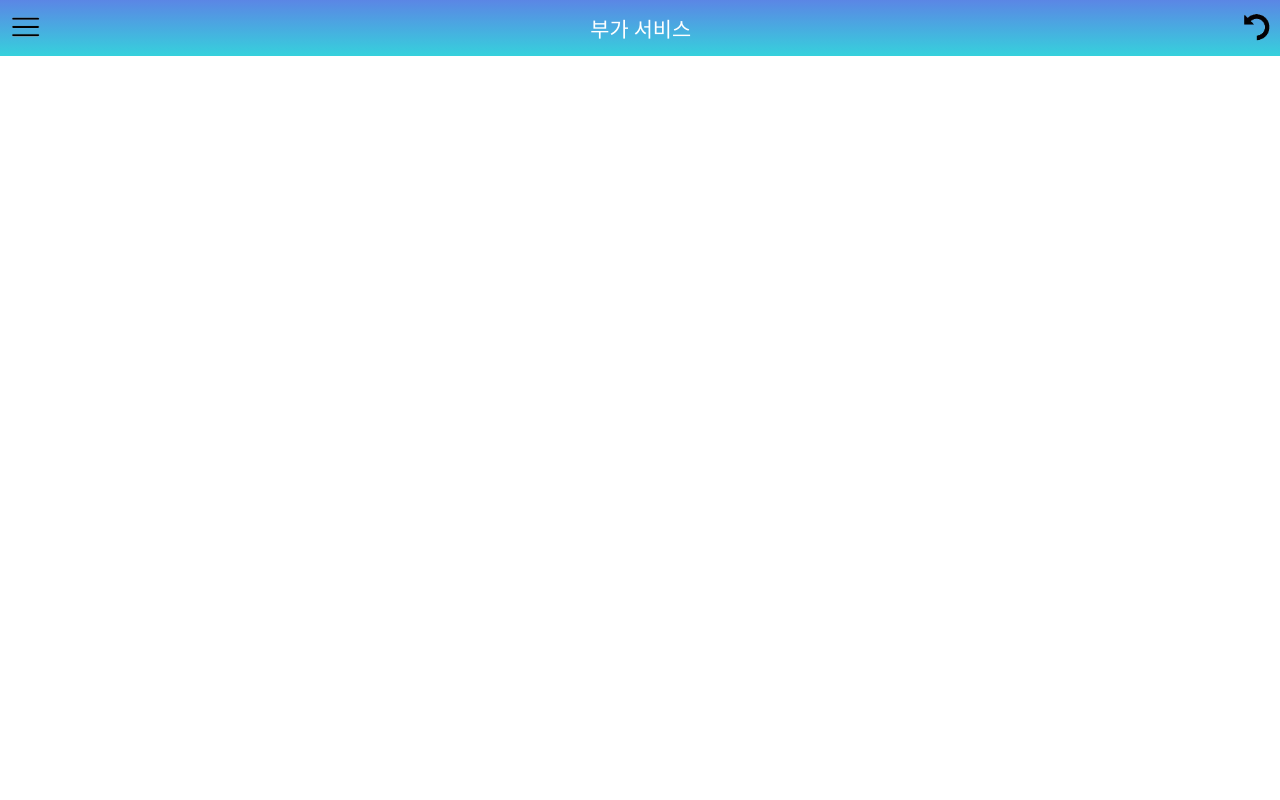
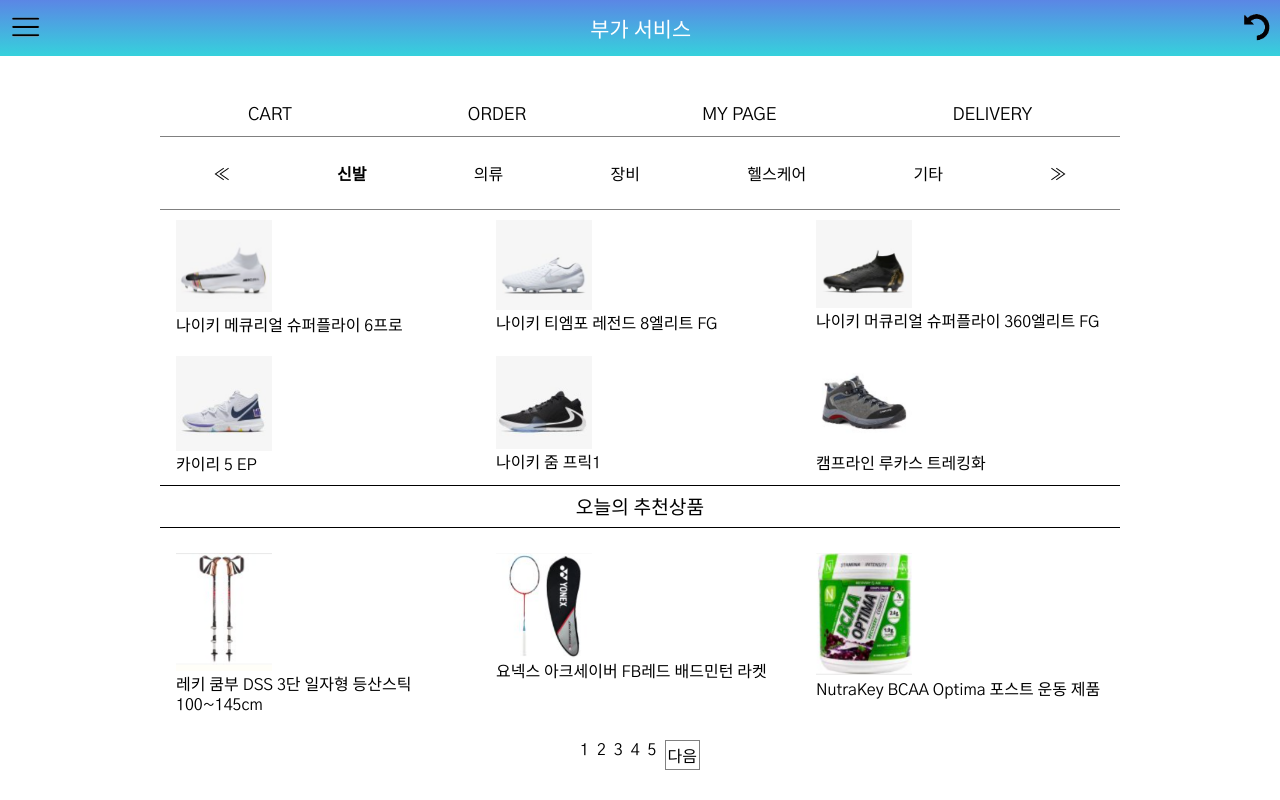
Before and after one commit to uhmseohun/everyone-meeting, a Vue app: page /service in a window 1280 px wide. Built offline with nearby package versions, Linux system fonts and the light colour scheme; what vue-swal would draw is missing.

Commit message:
feat: service page
너무힘들당

```diff
--- a/src/views/Service.vue
+++ b/src/views/Service.vue
@@ -1,11 +1,207 @@
 <script>
+import Product from '@/components/Product.vue'
+
+import Prod1 from '@/assets/product/1.png'
+import Prod2 from '@/assets/product/2.png'
+import Prod3 from '@/assets/product/3.png'
+import Prod4 from '@/assets/product/4.png'
+import Prod5 from '@/assets/product/5.png'
+import Prod6 from '@/assets/product/6.png'
+import Prod7 from '@/assets/product/7.png'
+import Prod8 from '@/assets/product/8.png'
+import Prod9 from '@/assets/product/9.png'
+
 export default {
-  name: 'Service'
+  name: 'Service',
+  components: { Product },
+  data () {
+    return {
+      menus: [ 'CART', 'ORDER', 'MY PAGE', 'DELIVERY' ],
+      categories: [ '≪', '신발', '의류', '장비', '헬스케어', '기타', '≫' ],
+      products: {
+        shoes: [
+          {
+            name: '나이키 메큐리얼 슈퍼플라이 6프로',
+            image: Prod1
+          },
+          {
+            name: '나이키 티엠포 레전드 8엘리트 FG',
+            image: Prod2
+          },
+          {
+            name: '나이키 머큐리얼 슈퍼플라이 360엘리트 FG',
+            image: Prod3
+          },
+          {
+            name: '카이리 5 EP',
+            image: Prod4
+          },
+          {
+            name: '나이키 줌 프릭1',
+            image: Prod5
+          },
+          {
+            name: '캠프라인 루카스 트레킹화',
+            image: Prod6
+          }
+        ],
+        recommend: [
+          {
+            name: '레키 쿰부 DSS 3단 일자형 등산스틱 100~145cm',
+            image: Prod7
+          },
+          {
+            name: '요넥스 아크세이버 FB레드 배드민턴 라켓',
+            image: Prod8
+          },
+          {
+            name: 'NutraKey BCAA Optima 포스트 운동 제품',
+            image: Prod9
+          }
+        ]
+      }
+    }
+  }
 }
 </script>
 
 <template>
+<div class="service">
+  <div class="service__menu">
+    <span
+      :key="`menu-${i}`"
+      v-for="(menu, i) in menus"
+      class="service__menu-item"
+    >
+      {{ menu }}
+    </span>
+  </div>
+  <div class="service__category">
+    <span
+      :key="`cate-${i}`"
+      v-for="(category, i) in categories"
+      :class="{
+        'service__category-current': i === 1
+      }"
+    >
+      {{ category }}
+    </span>
+  </div>
+  <div class="service__products">
+    <product
+      :key="`prod-${i}`"
+      v-for="(product, i) in products.shoes"
+      :product="product"
+      class="service__products-item"
+    />
+  </div>
+  <div class="service__recommend">
+    <span class="service__recommend-title">
+      오늘의 추천상품
+    </span>
+    <product
+      :key="`reco-${i}`"
+      v-for="(product, i) in products.recommend"
+      :product="product"
+      class="service__recommend-item"
+    />
+    <div class="service__pagination">
+      <span
+        class="service__pagination-item"
+        :key="`page-${i}`"
+        v-for="i in 5"
+      >
+        {{ i }}
+      </span>
+      <span
+        class="service__pagination-item service__pagination-next"
+      >
+        다음
+      </span>
+    </div>
+  </div>
+</div>
 </template>
 
 <style lang="scss" scoped>
+.service {
+  &__menu {
+    display: flex;
+    justify-content: space-around;
+    align-items: center;
+
+    &-item {
+      font-size: 1.1rem;
+      &-current {
+        font-weight: bold;
+      }
+    }
+  }
+
+  &__category {
+    display: flex;
+    justify-content: space-around;
+    align-items: center;
+
+    margin-top: 0.6rem;
+
+    padding: 1.5rem 0;
+    border-top: solid gray 1.6px;
+    border-bottom: solid gray 1.6px;
+
+    &-current {
+      font-weight: bold;
+    }
+  }
+
+  &__products {
+    display: flex;
+    flex-direction: row;
+    flex-wrap: wrap;
+    justify-content: space-around;
+    width: 100%;
+
+    &-item {
+      width: 30%;
+      margin: 10px 0;
+    }
+  }
+
+  &__recommend {
+    display: flex;
+    flex-wrap: wrap;
+    justify-content: space-around;
+
+    &-title {
+      display: flex;
+      flex-direction: row;
+      justify-content: center;
+      width: 100%;
+      font-size: 1.2rem;
+      padding: 6px 0;
+      border-top: solid black 1px;
+      border-bottom: solid black 1px;
+    }
+
+    &-item {
+      width: 30%;
+      margin: 25px 0;
+    }
+  }
+
+  &__pagination {
+    display: flex;
+    width: 100%;
+    justify-content: center;
+
+    &-item:not(:first-child) {
+      margin-left: 8px;
+    }
+
+    &-next {
+      padding: 2px;
+      border: solid gray 1px;
+    }
+  }
+}
 </style>
```
